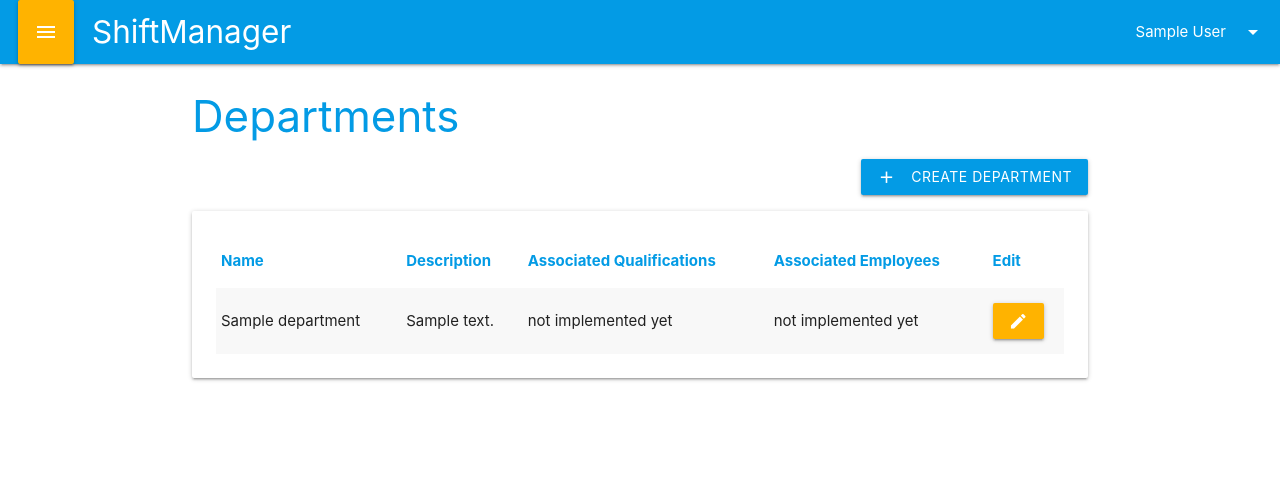
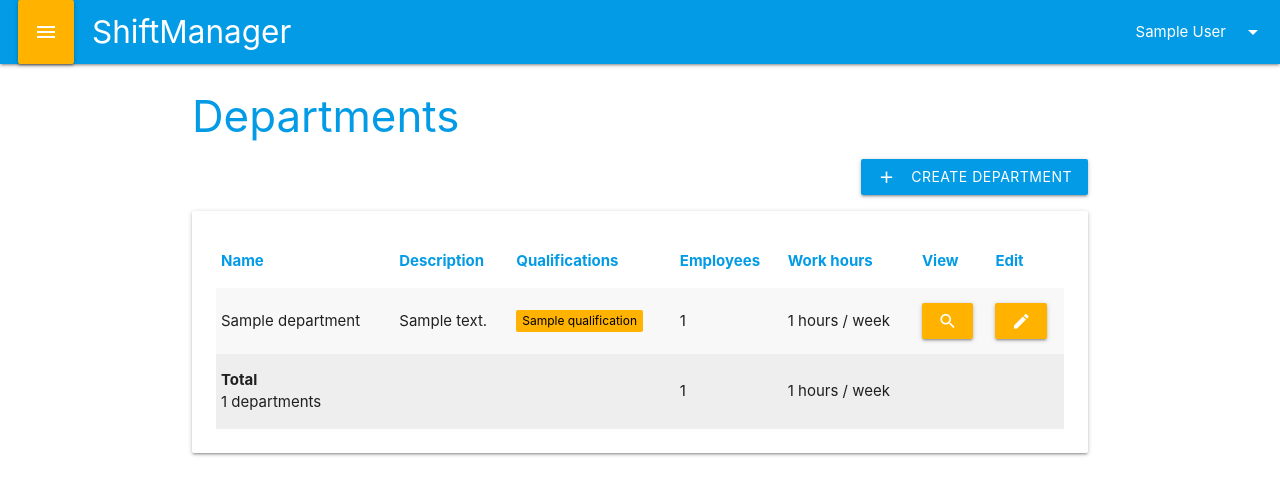
Before and after one commit to fnyrawr/bachelor_project, a Django app: page /departments/list/ in a window 1280 px wide. Shown: the top 495 px of the page. Run offline with Django 4.2, Linux system fonts and the light colour scheme; a user stored in the database is signed in; tables that the repository leaves empty hold one stand-in row (values such as "Sample post").

Commit message:
department details done

```diff
--- a/Departments/models.py
+++ b/Departments/models.py
@@ -1,4 +1,6 @@
 from django.db import models
+
+from Qualifications.models import Qualification
 
 
 class Department(models.Model):
@@ -10,8 +12,38 @@ class Department(models.Model):
         verbose_name = 'Department'
         verbose_name_plural = 'Departments'
 
+    def get_employees(self):
+        # use User class only here to avoid circular import issues
+        from Users.models import User
+        employees = User.objects.filter(department=self)
+        return employees
+
+    def get_work_hours(self):
+        # use User class only here to avoid circular import issues
+        from Users.models import User
+        employees = User.objects.filter(department=self)
+        work_hours = 0
+        for employee in employees:
+            if employee.work_hours is not None:
+                work_hours += employee.work_hours
+        return work_hours
+
+    def get_qualifications(self):
+        qualifications = DepartmentQualifications.objects.filter(department=self)
+        return qualifications
+
     def __str__(self):
         return self.name
 
     def __repr__(self):
         return self.name + ' / ' + self.description
+
+
+class DepartmentQualifications(models.Model):
+    department = models.ForeignKey(Department, on_delete=models.CASCADE)
+    qualification = models.ForeignKey(Qualification, on_delete=models.CASCADE)
+
+    class Meta:
+        ordering = ['department', 'qualification']
+        verbose_name = 'DepartmentQualification'
+        verbose_name_plural = 'DepartmentQualifications'
--- a/Departments/urls.py
+++ b/Departments/urls.py
@@ -5,6 +5,11 @@ urlpatterns = [
     # Departments
     path('list/', views.department_list, name='departments'),
     path('create/', views.DepartmentCreationView.as_view(), name='create_department'),
+    path('show/<int:pk>', views.view_department, name='view_department'),
     path('edit/<int:pk>', views.edit_department, name='edit_department'),
     path('delete/<int:pk>', views.delete_department, name='delete_department'),
+    # DepartmentsQualifications
+    path('show/<int:pk1>/add_qualification/<int:pk2>', views.add_qualification, name='add_department_qualification'),
+    path('show/<int:pk1>/remove_qualification/<int:pk2>', views.remove_qualification,
+         name='remove_department_qualification'),
 ]
--- a/Departments/views.py
+++ b/Departments/views.py
@@ -2,7 +2,8 @@ from django.contrib import messages
 from django.shortcuts import render, redirect
 from django.views.generic import CreateView
 
-from .models import Department
+from Qualifications.models import Qualification
+from .models import Department, DepartmentQualifications
 from .forms import DepartmentForm
 
 
@@ -23,6 +24,33 @@ class DepartmentCreationView(CreateView):
         return render(request, self.template_name, {'form': form})
 
 
+def view_department(request, **kwargs):
+    department_id = kwargs['pk']
+    selected_department = Department.objects.get(id=department_id)
+
+    # import User class only here to prevent circular dependencies
+    from Users.models import User, EmployeesQualifications
+    associated_qualifications = DepartmentQualifications.objects.filter(department=selected_department)
+    associated_employees = User.objects.filter(department=selected_department)
+    work_hours = 0
+    for entry in associated_employees:
+        qualifications = EmployeesQualifications.objects.filter(employee=entry.id).order_by(
+            'qualification__name')
+        entry.qualifications = qualifications
+        if entry.work_hours is not None:
+            work_hours += entry.work_hours
+
+    form = DepartmentForm()
+    context = {
+        'form': form,
+        'selected_department': selected_department,
+        'associated_qualifications': associated_qualifications,
+        'associated_employees': associated_employees,
+        'associated_employees_work_hours': work_hours,
+    }
+    return render(request, 'departments/department_detail.html', context)
+
+
 def edit_department(request, **kwargs):
     department_id = kwargs['pk']
     selected_department = Department.objects.get(id=department_id)
@@ -38,8 +66,16 @@ def edit_department(request, **kwargs):
         return redirect('departments')
     # GET request
     else:
+        associated_qualifications = DepartmentQualifications.objects.filter(department=selected_department)
+        non_associated_qualifications = Qualification.objects.all().exclude(
+            id__in=associated_qualifications.values('qualification'))
         form = DepartmentForm()
-        context = {'form': form, 'selected_department': selected_department}
+        context = {
+            'form': form,
+            'selected_department': selected_department,
+            'non_associated_qualifications': non_associated_qualifications,
+            'associated_qualifications': associated_qualifications
+        }
         return render(request, 'departments/edit_department.html', context)
 
 
@@ -51,6 +87,32 @@ def delete_department(request, **kwargs):
     return redirect('departments')
 
 
+def add_qualification(request, **kwargs):
+    department_id = kwargs['pk1']
+    qualification_id = kwargs['pk2']
+
+    selected_department = Department.objects.get(id=department_id)
+    selected_qualification = Qualification.objects.get(id=qualification_id)
+    if not DepartmentQualifications.objects\
+            .filter(department=selected_department, qualification=selected_qualification).exists():
+        DepartmentQualifications.objects.create(department=selected_department, qualification=selected_qualification)
+
+    return redirect('edit_department', pk=department_id)
+
+
+def remove_qualification(request, **kwargs):
+    department_id = kwargs['pk1']
+    qualification_id = kwargs['pk2']
+
+    selected_user = Department.objects.get(id=department_id)
+    selected_qualification = Qualification.objects.get(id=qualification_id)
+    entry = DepartmentQualifications.objects.filter(department=department_id, qualification=selected_qualification)
+    if entry is not None:
+        entry.delete()
+
+    return redirect('edit_department', pk=department_id)
+
+
 def department_list(request):
     all_entries = None
     entries_found = None
@@ -60,6 +122,19 @@ def department_list(request):
         search = True
     else:
         all_entries = Department.objects.order_by('name')
+        # add qualifications as list to each entry
+        employee_count = 0
+        work_hours = 0
+        for entry in all_entries:
+            qualifications = DepartmentQualifications.objects.filter(department_id=entry.id).order_by(
+                'qualification__name')
+            entry.qualifications = qualifications
+            employee_count += entry.get_employees().count()
+            work_hours += entry.get_work_hours()
 
-    context = {'all_entries': all_entries}
+    context = {
+        'all_entries': all_entries,
+        'employee_count': employee_count,
+        'work_hours': work_hours
+    }
     return render(request, 'departments/department_list.html', context)
--- a/templates/departments/department_list.html
+++ b/templates/departments/department_list.html
@@ -12,8 +12,10 @@
                         <tr>
                             <th>Name</th>
                             <th>Description</th>
-                            <th>Associated Qualifications</th>
-                            <th>Associated Employees</th>
+                            <th>Qualifications</th>
+                            <th>Employees</th>
+                            <th>Work hours</th>
+                            <th>View</th>
                             {% if user.is_admin %}<th>Edit</th>{% endif %}
                         </tr>
                     </thead>
@@ -22,11 +24,48 @@
                         <tr>
                             <td>{{ entry.name }}</td>
                             <td>{{ entry.description }}</td>
-                            <td>not implemented yet</td>
-                            <td>not implemented yet</td>
-                            {% if user.is_admin %}<td><a class="waves-effect waves-light btn amber darken-1" href="{% url 'edit_department' entry.id %}"><i class="material-icons">edit</i></a></td>{% endif %}
+                            <td>
+                                {% for qualification in entry.qualifications %}
+                                    <span class="new badge amber darken-1 black-text" data-badge-caption="">
+                                        <b>{{ qualification.qualification.name }}</b>
+                                    </span>
+                                {% endfor %}
+                            </td>
+                            <td>
+                                {% if entry.get_employees.count == 0 %}
+                                    <span></span>
+                                {% else %}
+                                    {{ entry.get_employees.count }}
+                                {% endif %}
+                            </td>
+                            <td>
+                                {% if entry.get_employees.count == 0 %}
+                                    <span></span>
+                                {% else %}
+                                    {% if entry.get_work_hours > 0 %}
+                                        {{ entry.get_work_hours }} hours / week
+                                    {% endif %}
+                                {% endif %}
+                            </td>
+                            <td>
+                                <a class="waves-effect waves-light btn amber darken-1" href="{% url 'view_department' entry.id %}"><i class="material-icons">search</i></a>
+                            </td>
+                            {% if user.is_admin %}
+                                <td>
+                                    <a class="waves-effect waves-light btn amber darken-1" href="{% url 'edit_department' entry.id %}"><i class="material-icons">edit</i></a>
+                                </td>
+                            {% endif %}
                         </tr>
                         {% endfor %}
+                        <tr class="grey lighten-3">
+                            <td><b>Total</b><br>{{ all_entries.count }} departments</td>
+                            <td></td>
+                            <td></td>
+                            <td>{{ employee_count }}</td>
+                            <td>{{ work_hours }} hours / week</td>
+                            <td></td>
+                            {% if user.is_admin %}<td></td>{% endif %}
+                        </tr>
                     </tbody>
                 </table>
             </div>
```
Also changed, not shown: templates/departments/department_detail.html (added, +98 -0 lines), templates/departments/edit_department.html (+24 -3 lines), templates/users/edit_user.html (+14 -17 lines), Departments/migrations/0002_departmentqualifications.py (added), README.md.
